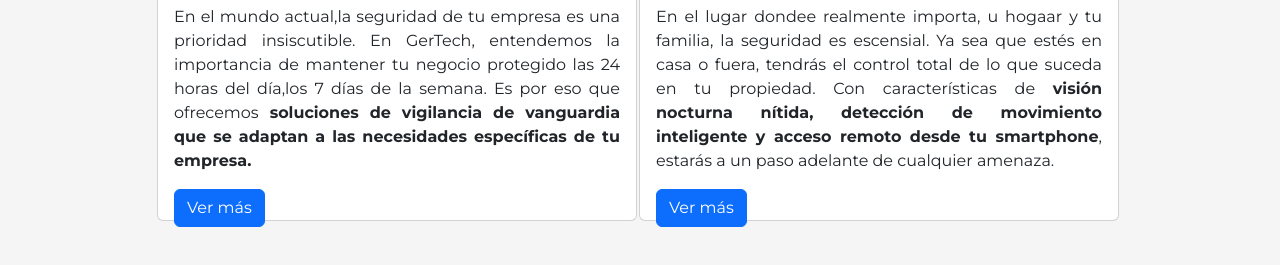
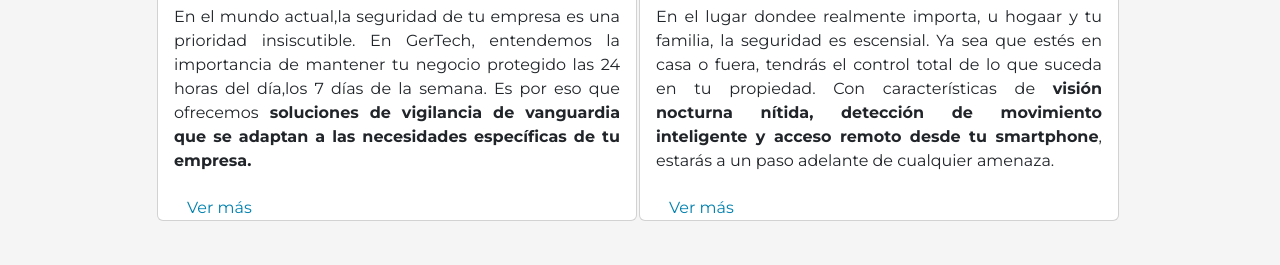
Before and after one commit to Godo17/Proyecto-final, a plain HTML site: page index.html in a window 1280 px wide. Shown: the part 699-964 px from the top of the page. Drawn offline with nearby package versions, Linux system fonts and the light colour scheme.

Commit message:
Modificacion color btn

```diff
--- a/css/style.css
+++ b/css/style.css
@@ -43,7 +43,9 @@
 
 /*H E A D E R*/
 
-
+.btn-mi-color{
+   color:  #0080af;
+}
 
 .txt-logo{
     color:#0080af;
--- a/index.html
+++ b/index.html
@@ -68,7 +68,7 @@
           <div class="card-body">
             <h5 class="card-title">Corporativo</h5>
             <p class="card-text">En el mundo actual,la seguridad de tu empresa es una prioridad insiscutible. En GerTech, entendemos la importancia de mantener tu negocio protegido las 24 horas del día,los 7 días de la semana. Es por eso que ofrecemos<strong> soluciones de vigilancia de vanguardia que se adaptan a las necesidades específicas de tu empresa.</strong></p>
-            <a href="./pages/servicios.html"class="btn btn-primary">Ver más</a>
+            <a href="./pages/servicios.html"class="btn btn-mi-color">Ver más</a>
           </div>
         </div>
 
@@ -77,7 +77,7 @@
           <div class="card-body">
             <h5 class="card-title">Residencial</h5>
             <p class="card-text">En el lugar dondee realmente importa, u hogaar y tu familia, la seguridad es escensial. Ya sea que estés en casa o fuera, tendrás el control total de lo que suceda en tu propiedad. Con características de <strong>visión nocturna nítida, detección de movimiento inteligente y acceso remoto desde tu smartphone</strong>, estarás a un paso adelante de cualquier amenaza.</p>
-            <a href="./pages/servicios.html" class="btn btn-primary">Ver más</a>
+            <a href="./pages/servicios.html" class="btn btn-mi-color">Ver más</a>
           </div>
         </div>
 
```
